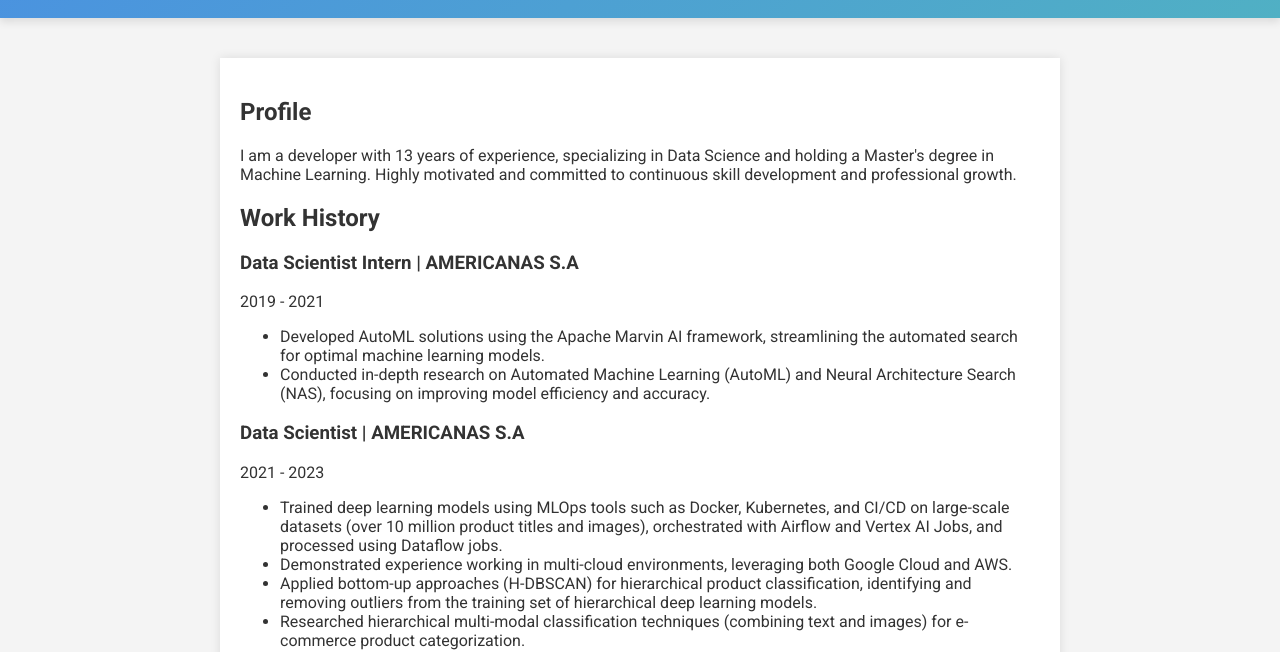
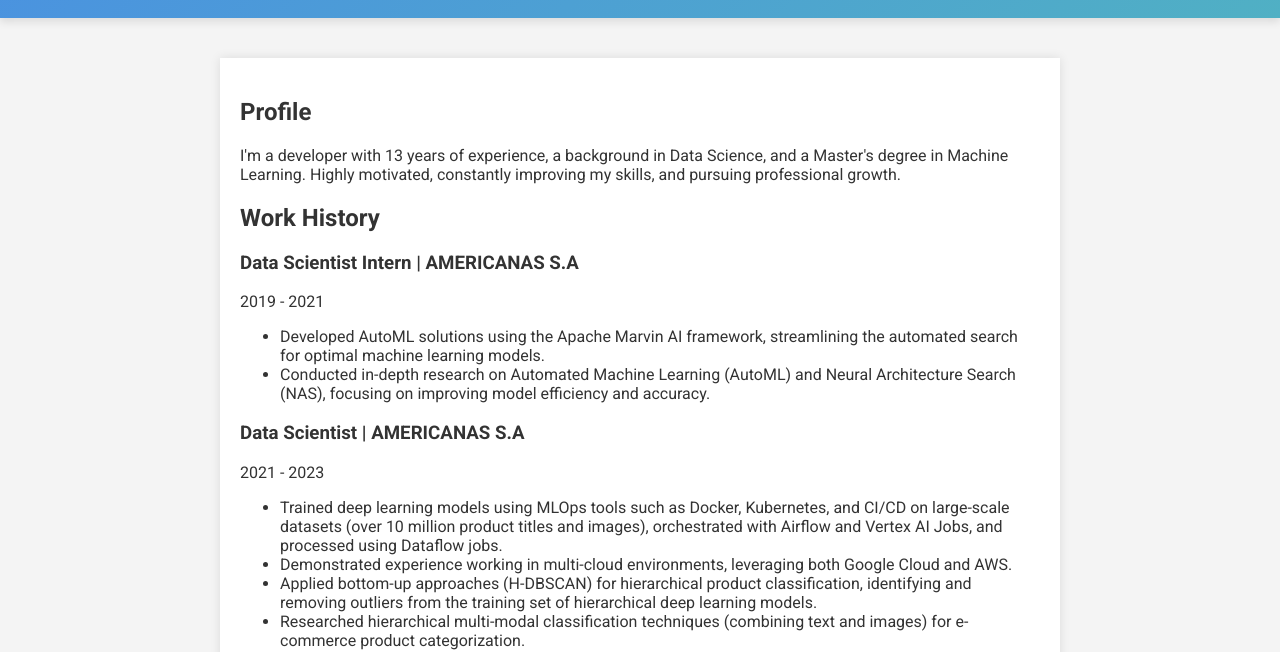
Before and after one commit to Sette/sette.github.io, a plain HTML site: page index.html in a window 1280 px wide. Shown: the part 152-804 px from the top of the page. Drawn offline with Linux system fonts and the light colour scheme.

Commit message:
Refine profile description for clarity and conciseness

```diff
--- a/index.html
+++ b/index.html
@@ -87,7 +87,7 @@
 <div class="container">
     <section class="section">
         <h2>Profile</h2>
-        <p>I am a developer with 13 years of experience, specializing in Data Science and holding a Master's degree in Machine Learning. Highly motivated and committed to continuous skill development and professional growth.</p>
+        <p>I'm a developer with 13 years of experience, a background in Data Science, and a Master's degree in Machine Learning. Highly motivated, constantly improving my skills, and pursuing professional growth.</p>
     </section>
 
     <section class="section">
```
